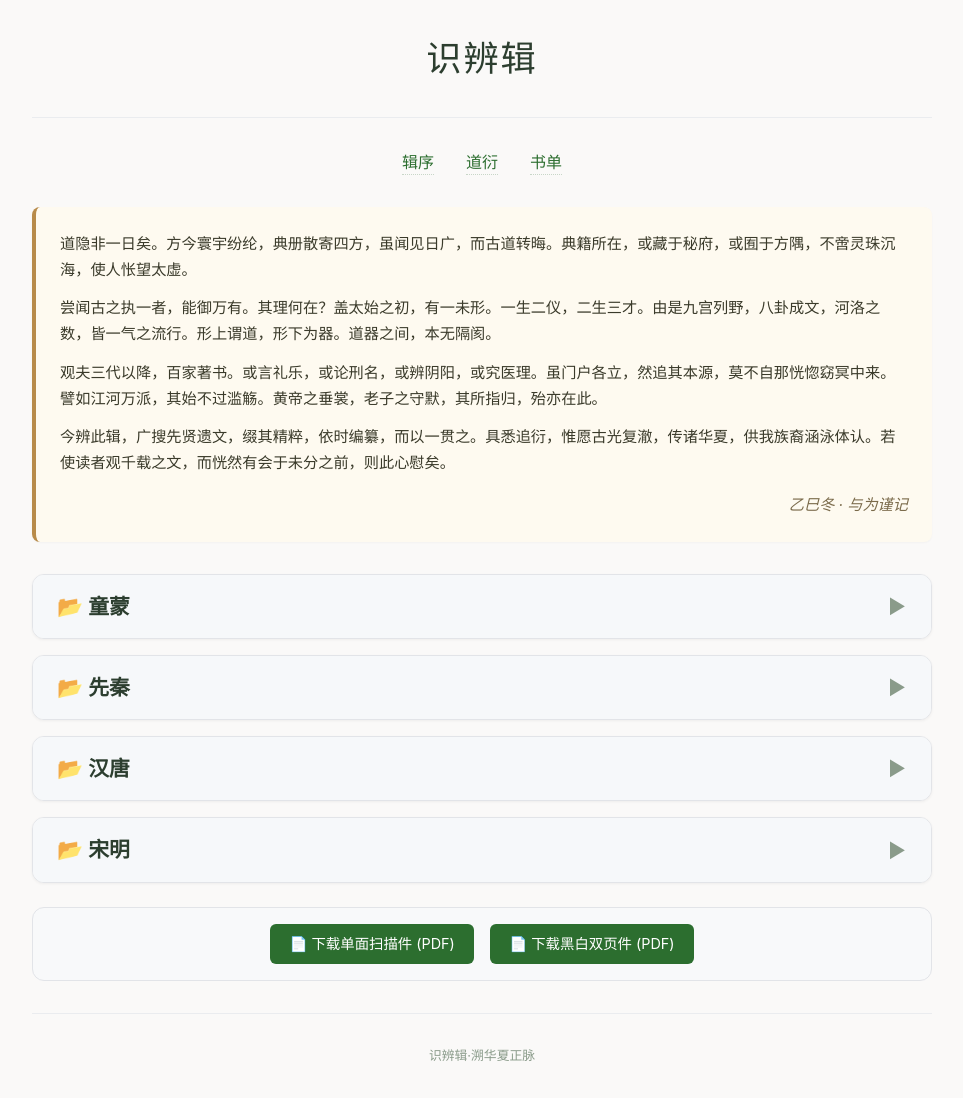
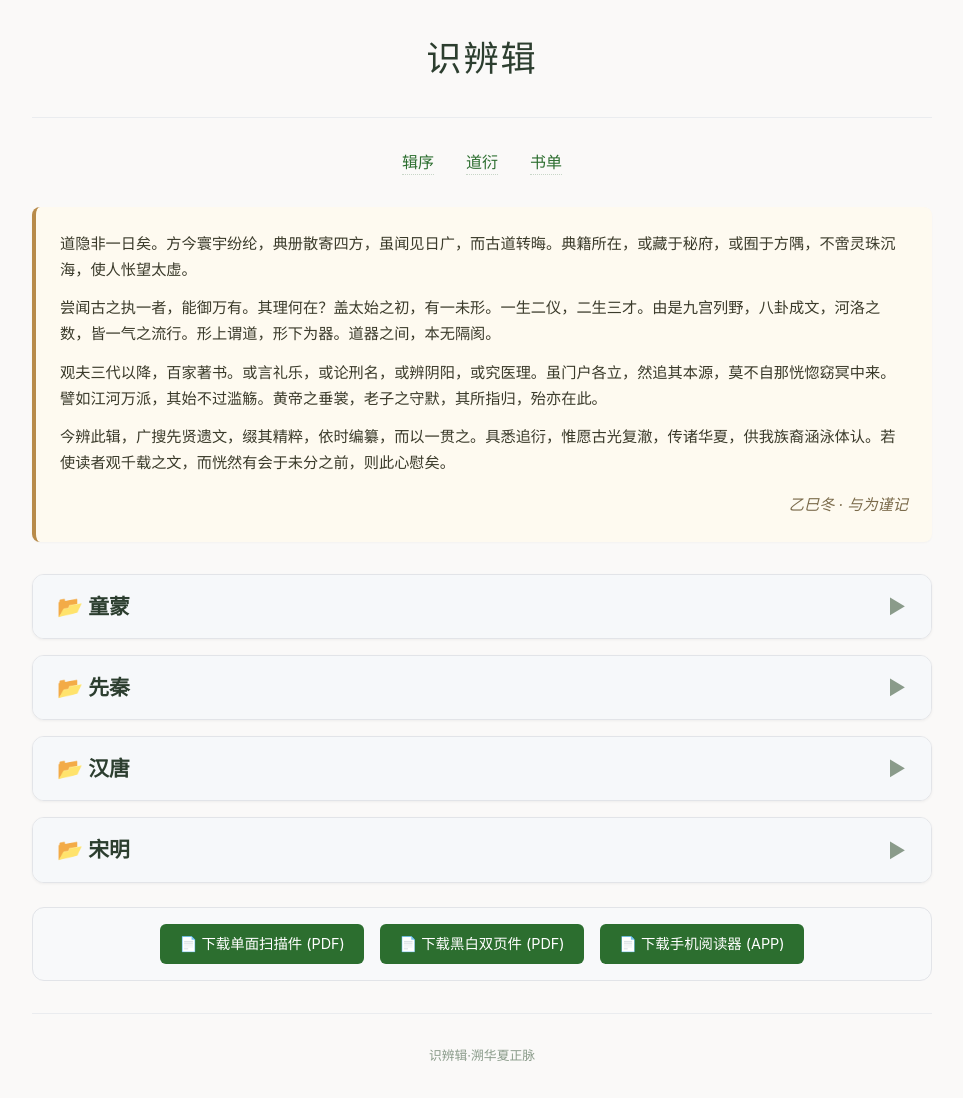
Before and after one commit to chixiao994/chixiao994.github.io, a Jekyll site: the page shibianji/index.html, which Jekyll copies as it is, in a window 1280 px wide. Shown: the whole page, without its empty margins (158-1121 px from the left). Built offline with Jekyll 4.4.1, drawn with Linux system fonts in a browser that asks for light colours.

Commit message:
Update index.html

```diff
--- a/shibianji/index.html
+++ b/shibianji/index.html
@@ -249,6 +249,7 @@
         <div class="download-buttons">
             <a href="" class="download-btn">📄 下载单面扫描件 (PDF)</a>
             <a href="https://pan.baidu.com/s/12zDU1ar8imSCkN-O9DKPDg?pwd=vps1" class="download-btn">📄 下载黑白双页件 (PDF)</a>
+            <a href="https://pan.baidu.com/s/1wrjjJ7jtbbtiQlU0wW917Q?pwd=8888" class="download-btn">📄 下载手机阅读器 (APP)</a>
         </div>
     </div>
 
```
